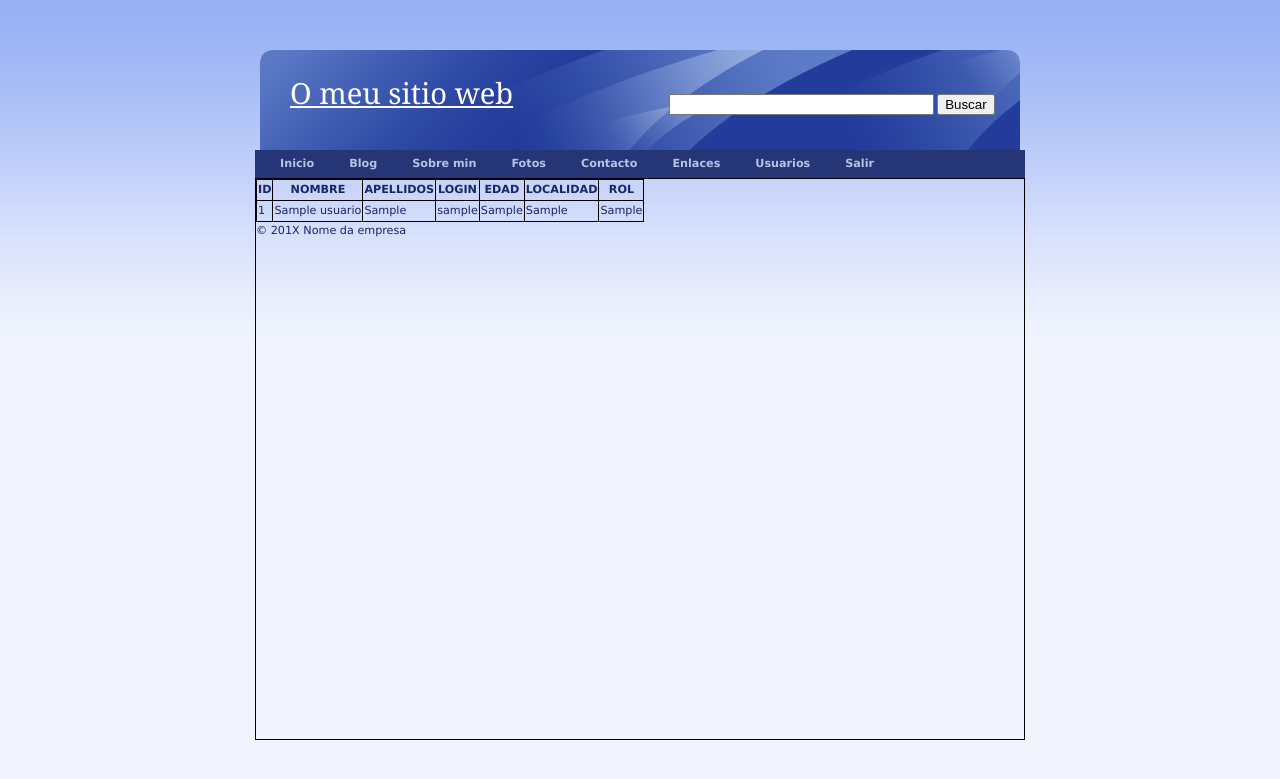
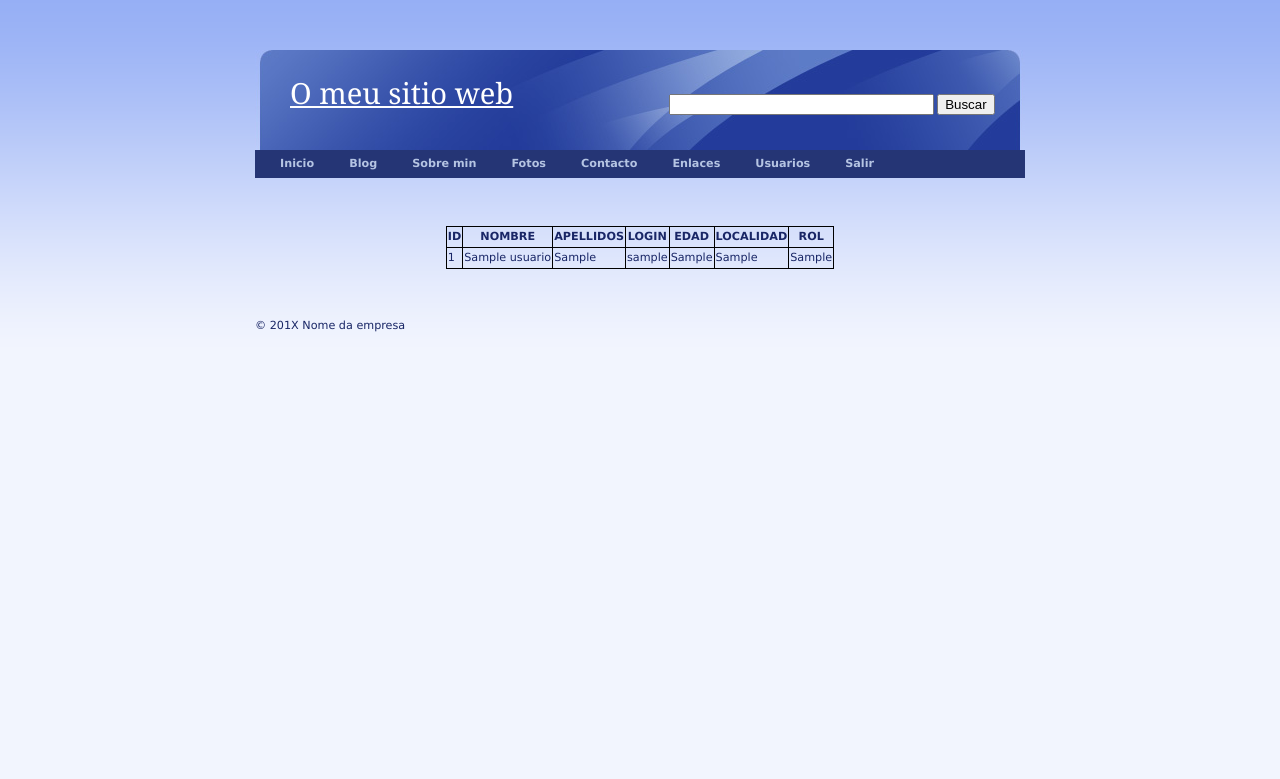
Before and after one commit to skdrk/IAWEB, a PHP site: page /usuarios.php in a window 1280 px wide. Shown: the top 779 px of the page. Run offline with PHP 8.4, Linux system fonts and the light colour scheme; the visitor is signed in with stand-in values (Sample User, id 1); tables that the repository leaves empty or names only in its code hold one stand-in row (values such as "Sample post").

Commit message:
añadido tabla usuarios

```diff
--- a/exercicio.css
+++ b/exercicio.css
@@ -257,14 +257,13 @@ ul, ol {
 	padding:0;
 }
 
-.tdiv {
-	height: 70vh;
-	border: solid black 1px;
+.tusers {
+	margin: 3rem auto;
+    border: solid 1px black;
+    border-collapse: collapse;
 }
-.tusers {
-	border: solid 1px black;
-	border-collapse: collapse;
-}
+
+
 .tusers th, .tusers td{
 	border: solid 1px black;
 }
--- a/plantillas/session.inc.php
+++ b/plantillas/session.inc.php
@@ -106,5 +106,5 @@ function tablaUsers() {
         echo "</tr>";
     }
     echo "</table>";
-    echo "<div>";
+    echo "</div>";
 }
```
